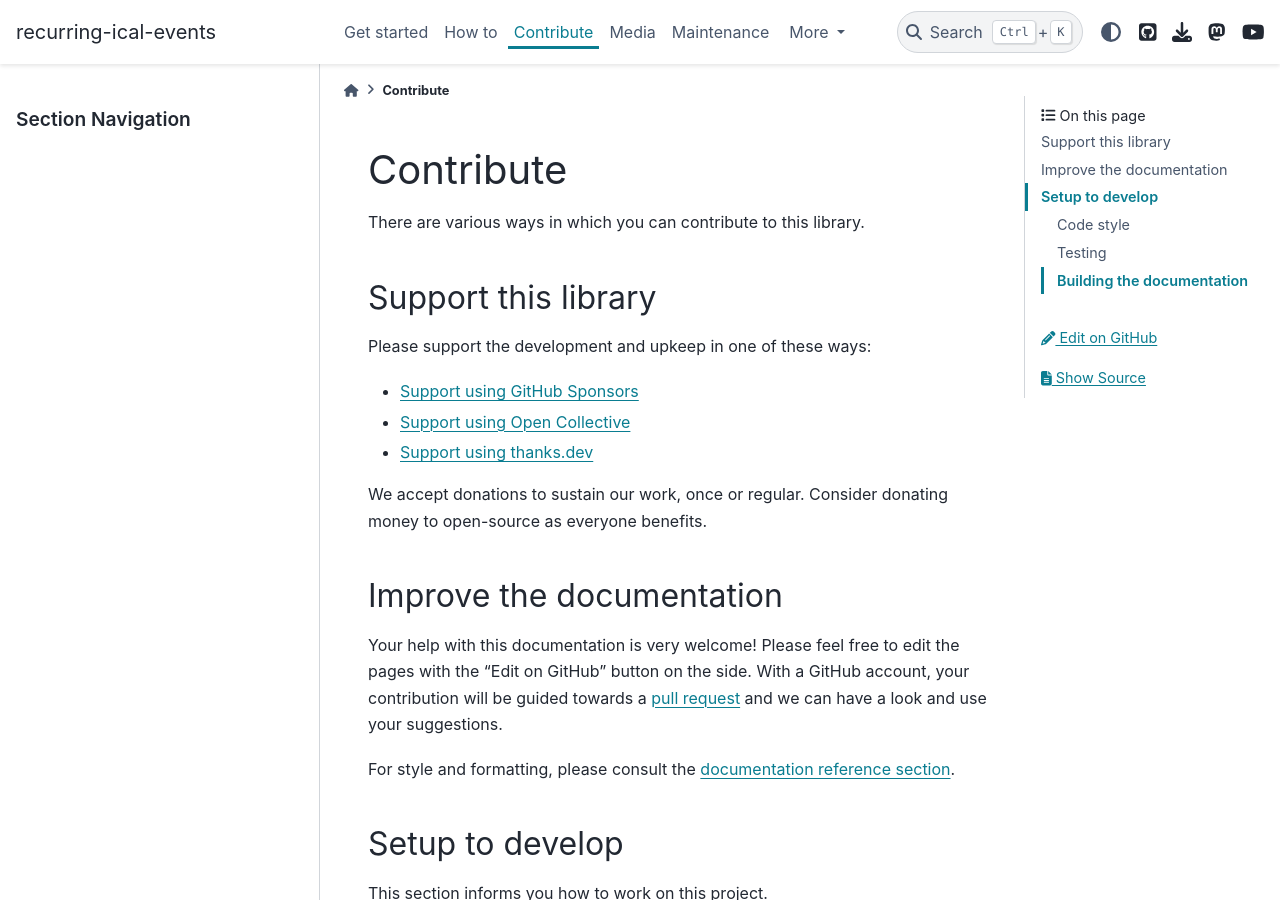
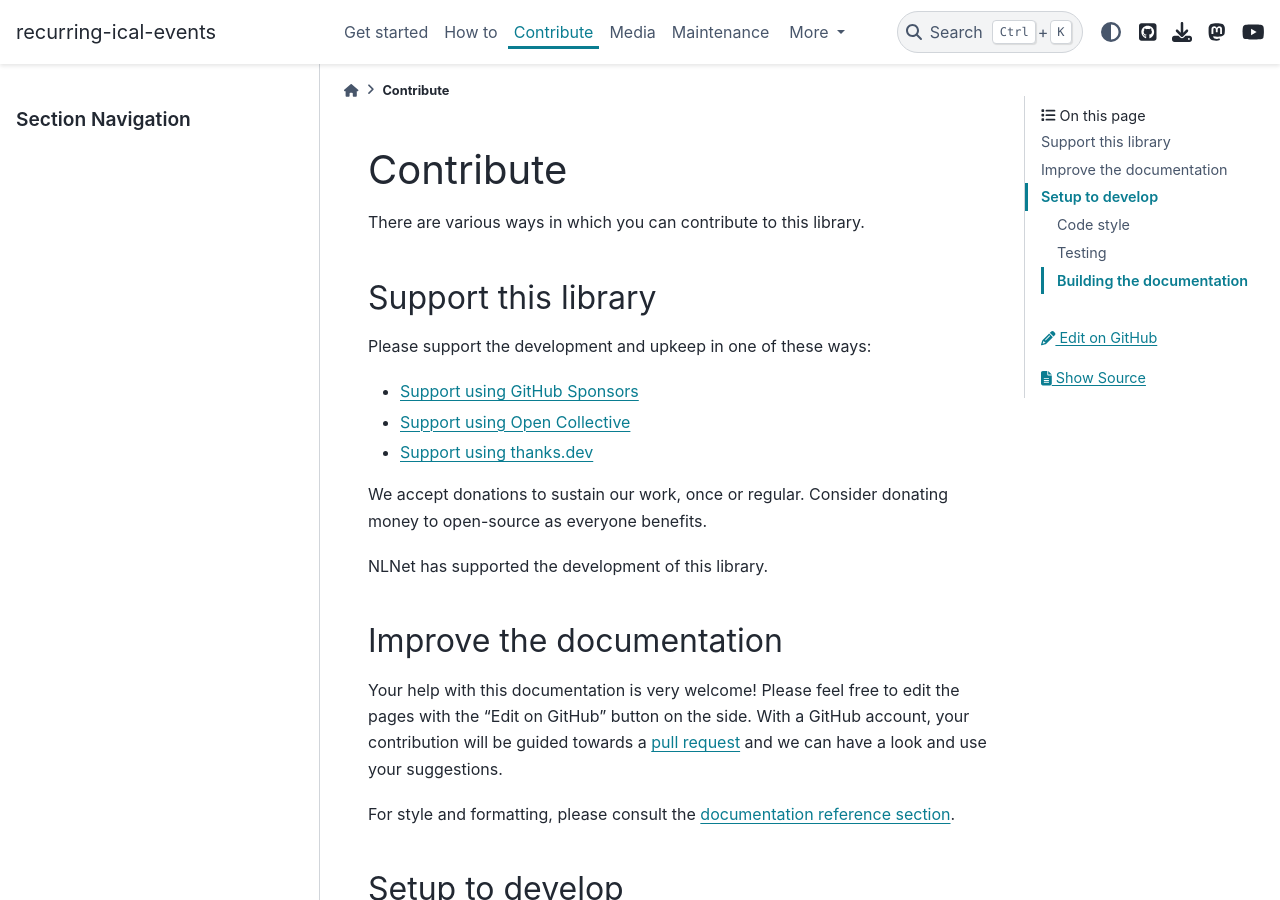
Before and after one commit to niccokunzmann/python-recurring-ical-events, a Sphinx documentation site: the page built from docs/community/index.md, in a window 1280 px wide and 900 px high. Built offline with Sphinx 7.4.7 and the PyData theme 0.15.4, drawn with Linux system fonts in a browser that asks for light colours.

Commit message:
Credit NLNet support in docs

```diff
--- a/README.rst
+++ b/README.rst
@@ -21,6 +21,8 @@ ICal has some complexity to it:
 Events, TODOs, Journal entries and Alarms can be repeated, removed from the feed and edited later on.
 This tool takes care of these complexities.
 
+NLNet has supported the development of this library.
+
 Please have a look here:
 
 - `Documentation`_
--- a/docs/community/index.md
+++ b/docs/community/index.md
@@ -19,6 +19,8 @@ Please support the development and upkeep in one of these ways:
 
 We accept donations to sustain our work, once or regular.
 Consider donating money to open-source as everyone benefits.
+
+NLNet has supported the development of this library.
 
 ## Improve the documentation
 
```
